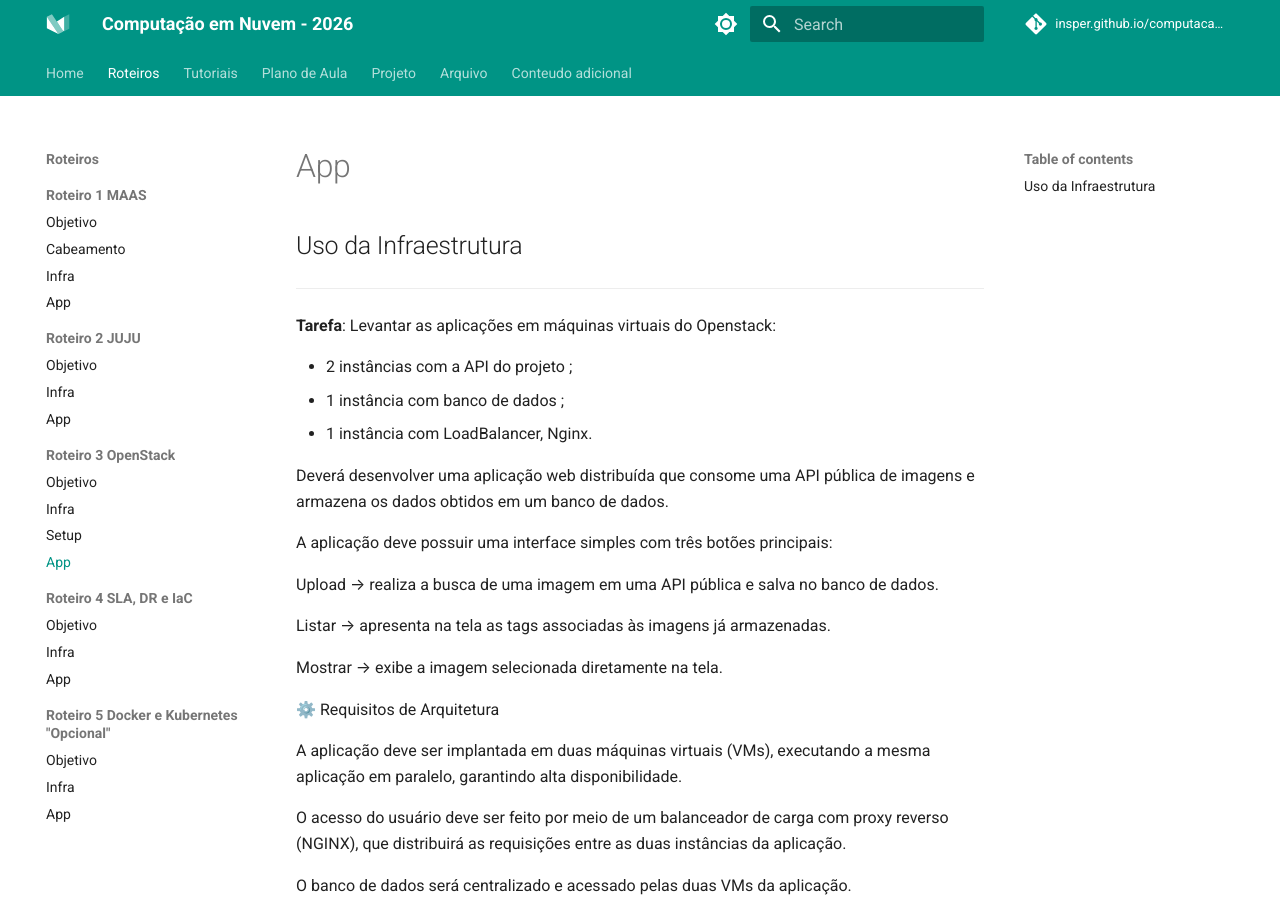
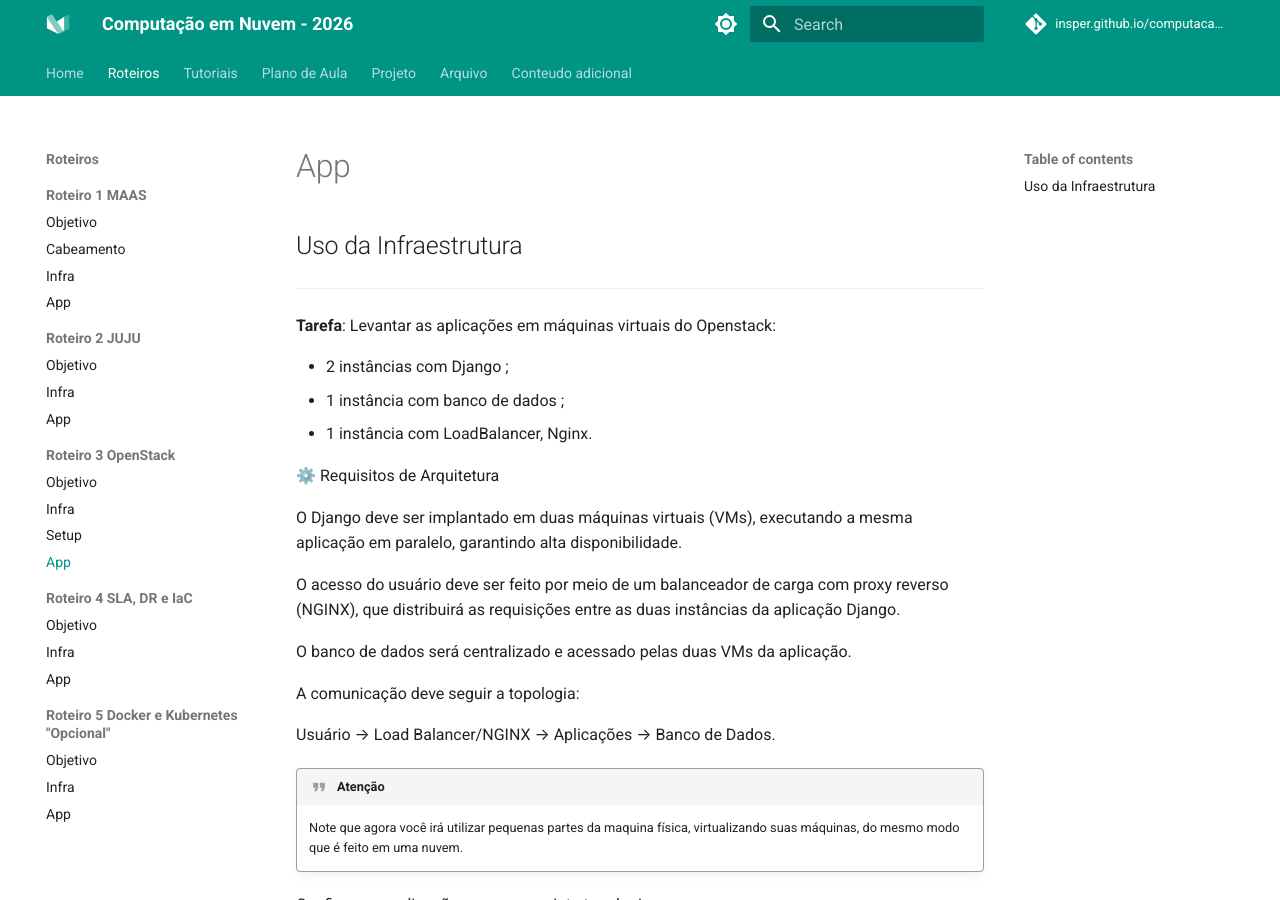
Before and after one commit to Insper/computacao-nuvem, an MkDocs documentation site: the page built from docs/roteiros/3.app.md, in a window 1280 px wide and 900 px high. Built offline with MkDocs 1.6.1 and Material for MkDocs 9.7.7, drawn with Linux system fonts in a browser that asks for light colours; nearby versions of some CDN libraries; comment, search, counter and statistics services are not loaded.

Commit message:
mod rot 4

```diff
--- a/docs/roteiros/3.app.md
+++ b/docs/roteiros/3.app.md
@@ -4,25 +4,16 @@
 
 **Tarefa**: Levantar as aplicações em máquinas virtuais do Openstack:
 
-* 2 instâncias com a API do projeto ;
+* 2 instâncias com Django ;
 * 1 instância com banco de dados ;
 * 1 instância com LoadBalancer, Nginx.
 
-Deverá desenvolver uma aplicação web distribuída que consome uma API pública de imagens e armazena os dados obtidos em um banco de dados.
-
-A aplicação deve possuir uma interface simples com três botões principais:
-
-Upload → realiza a busca de uma imagem em uma API pública e salva no banco de dados.
-
-Listar → apresenta na tela as tags associadas às imagens já armazenadas.
-
-Mostrar → exibe a imagem selecionada diretamente na tela.
 
 ⚙️ Requisitos de Arquitetura
 
-A aplicação deve ser implantada em duas máquinas virtuais (VMs), executando a mesma aplicação em paralelo, garantindo alta disponibilidade.
+O Django deve ser implantado em duas máquinas virtuais (VMs), executando a mesma aplicação em paralelo, garantindo alta disponibilidade.
 
-O acesso do usuário deve ser feito por meio de um balanceador de carga com proxy reverso (NGINX), que distribuirá as requisições entre as duas instâncias da aplicação.
+O acesso do usuário deve ser feito por meio de um balanceador de carga com proxy reverso (NGINX), que distribuirá as requisições entre as duas instâncias da aplicação Django.
 
 O banco de dados será centralizado e acessado pelas duas VMs da aplicação.
 
```
